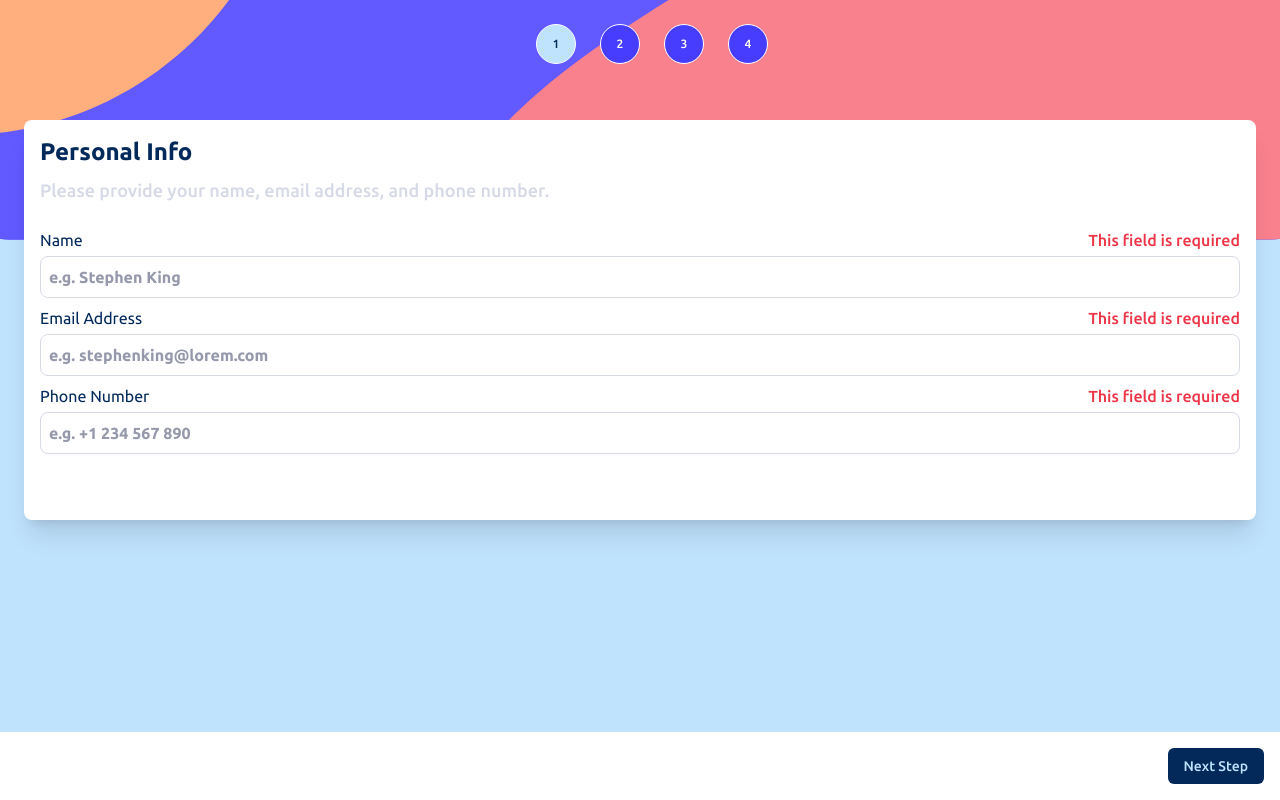
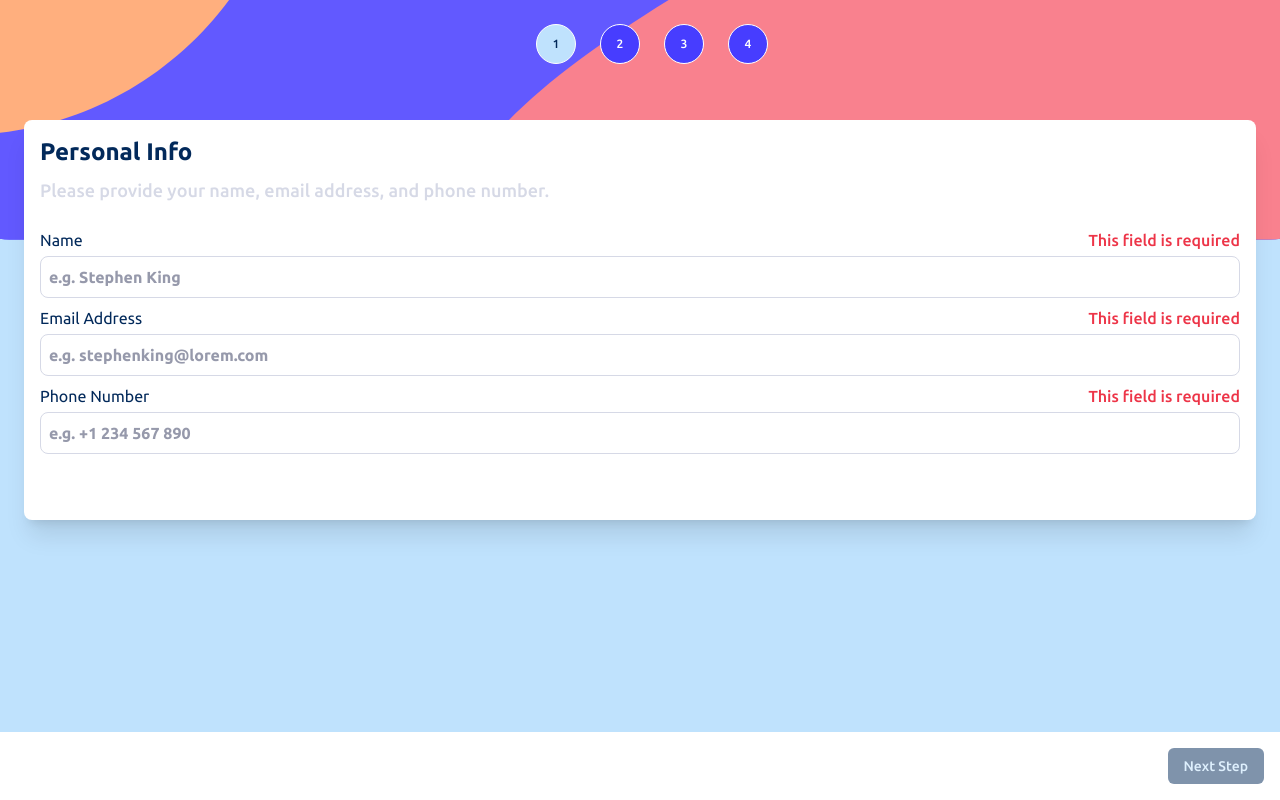
Before and after one commit to iamsomraj/form-frontend-mentor, a React (Vite) app: page / in a window 1280 px wide. Built offline with nearby package versions, Linux system fonts and the light colour scheme.

Commit message:
👌 IMPROVE: added validation on footer

```diff
--- a/src/components/FormFooter.tsx
+++ b/src/components/FormFooter.tsx
@@ -1,12 +1,13 @@
 import { useAppDispatch } from '../app/hooks';
 import { SIDE_BAR_MENU_OPTIONS } from '../constants';
-import { selectStep, StepType } from '../features/payment/paymentSlice';
+import { selectStep, StepType, useHasError } from '../features/payment/paymentSlice';
 
 interface FormFooterProps {
   currentStep: StepType;
 }
 
 const FormFooter: React.FC<FormFooterProps> = ({ currentStep }) => {
+  const hasError = useHasError();
   const isFirstStep = currentStep === SIDE_BAR_MENU_OPTIONS[0].slug;
   const isLastStep =
     currentStep === SIDE_BAR_MENU_OPTIONS[SIDE_BAR_MENU_OPTIONS.length - 1].slug;
@@ -50,8 +51,9 @@ const FormFooter: React.FC<FormFooterProps> = ({ currentStep }) => {
           </button>
         )}
         <button
+          disabled={hasError}
           onClick={onNext}
-          className="rounded-md bg-marine-blue px-4 py-2 font-primary-medium text-sm text-light-blue"
+          className="rounded-md bg-marine-blue px-4 py-2 font-primary-medium text-sm text-light-blue disabled:cursor-not-allowed disabled:opacity-50"
         >
           {isLastStep ? 'Confirm' : 'Next Step'}
         </button>
--- a/src/components/Overview.tsx
+++ b/src/components/Overview.tsx
@@ -11,6 +11,7 @@ import {
 const Overview = () => {
   const plan = usePlan();
   const addOns = useAddOns();
+  const hasAddOns = addOns.length > 0;
   const longTariff = useLongTariff();
   const tariff = useTariff();
   const planPrice = usePlanPrice();
@@ -76,7 +77,7 @@ const Overview = () => {
     <div className="mx-4 flex flex-col gap-4">
       <div className="flex flex-col gap-2 rounded-lg bg-magnolia p-4 px-6">
         {planContent}
-        <div className="my-1 h-px w-full bg-light-gray"></div>
+        {hasAddOns && <div className="my-1 h-px w-full bg-light-gray"></div>}
         {addOnContent}
       </div>
       {totalPriceContent}
--- a/src/features/payment/paymentSlice.ts
+++ b/src/features/payment/paymentSlice.ts
@@ -96,11 +96,12 @@ export const useTariff = () =>
 export const useLongTariff = () =>
   useAppSelector((state) => (state.payment.yearly ? 'Yearly' : 'Monthly'));
 export const useAddOns = () => useAppSelector((state) => state.payment.addOns);
-export const useTotalPrice = () => {
-  const plan = usePlan();
+export const useTotalPrice = () =>
+  useAppSelector((state) => {
+    const plan = state.payment.plan;
     if (!plan) return 0;
-  const addOns = useAddOns();
-  const yearly = useYearly();
+    const addOns = state.payment.addOns;
+    const yearly = state.payment.yearly;
 
     const planPrice = yearly ? plan.yearlyPrice : plan.monthlyPrice;
     const addOnsPrice = addOns.reduce(
@@ -109,6 +110,24 @@ export const useTotalPrice = () => {
     );
 
     return planPrice + addOnsPrice;
-};
+  });
+
+export const useHasError = () =>
+  useAppSelector((state) => {
+    const currentStep = state.payment.currentStep;
+    const isFirstStep = currentStep === 'step-1-your-info';
+    const isSecondStep = currentStep === 'step-2-select-plan';
+    if (isFirstStep) {
+      const nameEmpty = state.payment.name.length === 0;
+      const emailEmpty = state.payment.email.length === 0;
+      const phoneEmpty = state.payment.phone.length === 0;
+      return nameEmpty || emailEmpty || phoneEmpty;
+    }
+    if (isSecondStep) {
+      const planEmpty = state.payment.plan === null;
+      return planEmpty;
+    }
+    return false;
+  });
 
 export default paymentSlice.reducer;
```
Lines whose indentation alone changed are shown as unchanged.
